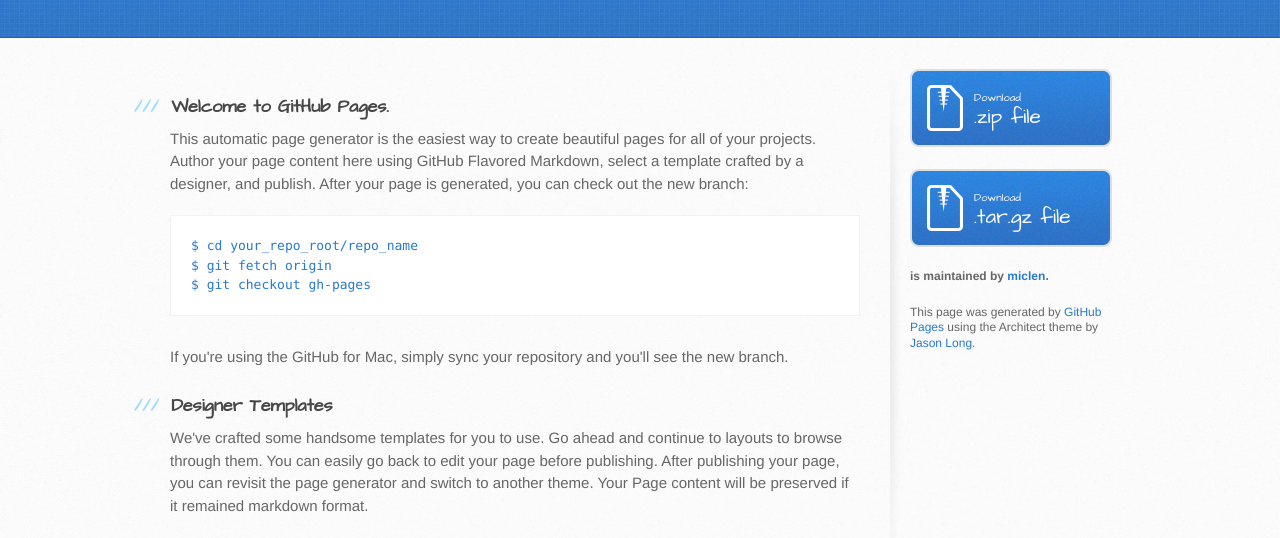
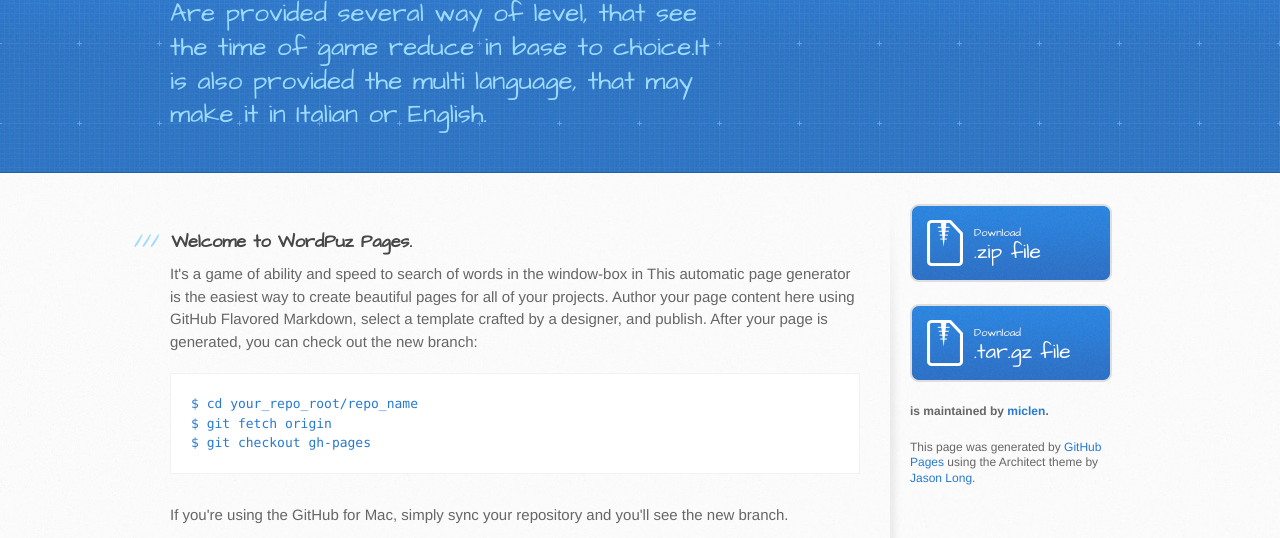
Before and after one commit to cirosomma/WordPuz, a plain HTML site: page index.html in a window 1280 px wide. Shown: the part 197-735 px from the top of the page. Drawn offline with Linux system fonts and the light colour scheme.

Commit message:
Index Page 0.1

```diff
--- a/index.html
+++ b/index.html
@@ -20,7 +20,8 @@
     <header>
       <div class="inner">
         <h1>Wordpuz</h1>
-        <h2>A game of ability and speed to search of words in the  window-box</h2>
+        <h2>A game of ability and speed to search of words in the  window-box in short time. <br/>
+            Are provided several way of level, that see the time of game reduce in base to choice.It is also provided the multi language, that may make it in Italian or English.</h2>
         <a href="https://github.com/miclen/WordPuz" class="button"><small>View project on</small>GitHub</a>
       </div>
     </header>
@@ -29,9 +30,9 @@
       <div class="inner clearfix">
         <section id="main-content">
           <h3>
-<a name="welcome-to-github-pages" class="anchor" href="#welcome-to-github-pages"><span class="octicon octicon-link"></span></a>Welcome to GitHub Pages.</h3>
+<a name="welcome-to-github-pages" class="anchor" href="#welcome-to-github-pages"><span class="octicon octicon-link"></span></a>Welcome to WordPuz Pages.</h3>
 
-<p>This automatic page generator is the easiest way to create beautiful pages for all of your projects. Author your page content here using GitHub Flavored Markdown, select a template crafted by a designer, and publish. After your page is generated, you can check out the new branch:</p>
+<p>It's a game of ability and speed to search of words in the window-box in This automatic page generator is the easiest way to create beautiful pages for all of your projects. Author your page content here using GitHub Flavored Markdown, select a template crafted by a designer, and publish. After your page is generated, you can check out the new branch:</p>
 
 <pre><code>$ cd your_repo_root/repo_name
 $ git fetch origin
```
